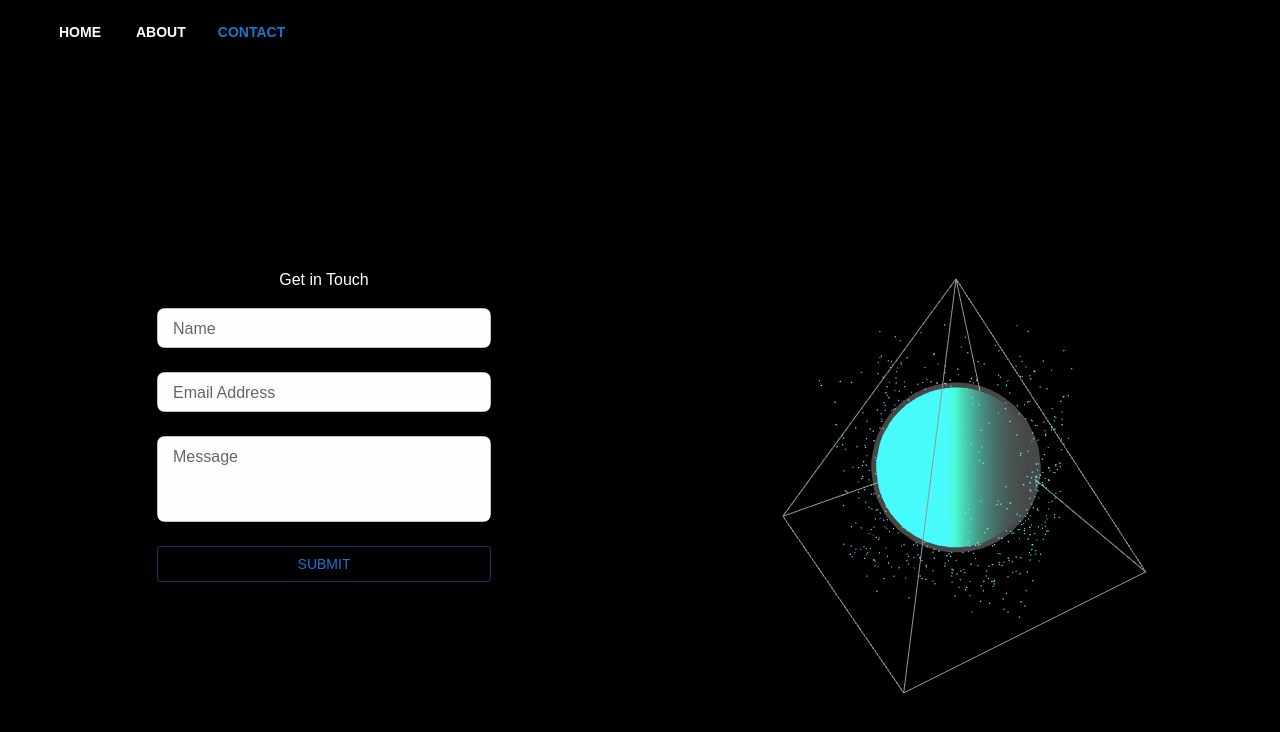
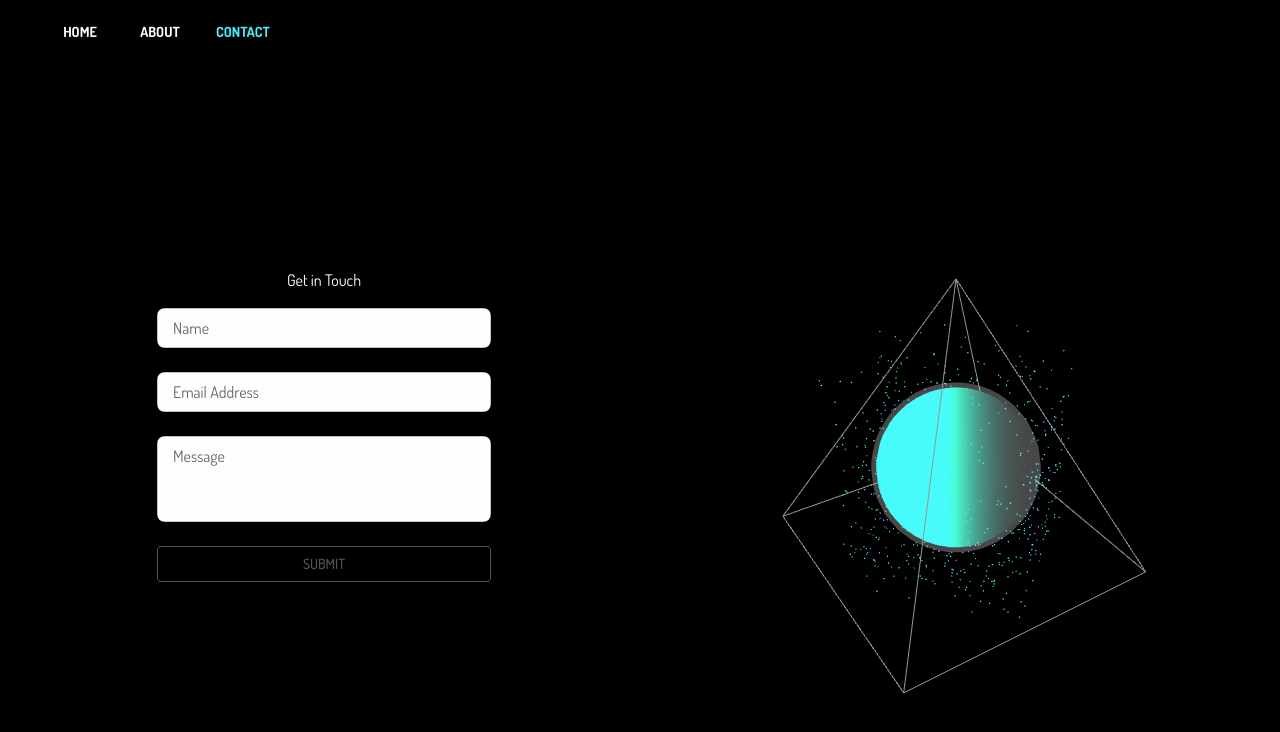
Before and after one commit to kingjbradz/jbwebsite, a React (Vite) app: page /contact in a window 1280 px wide. Shown: the top 732 px of the page. Built offline with nearby package versions, Linux system fonts and the light colour scheme; some icons are missing.

Commit message:
more visual touchups

```diff
--- a/index.html
+++ b/index.html
@@ -3,6 +3,7 @@
   <head>
     <meta charset="UTF-8" />
     <link rel="icon" type="image/svg+xml" href="/favicon.ico" />
+    <link href="https://fonts.googleapis.com/css2?family=Dosis:wght@200..800&display=swap" rel="stylesheet">
     <meta name="viewport" content="width=device-width, initial-scale=1.0" />
     <title>Jordan Bradley</title>
   </head>
--- a/src/Components/Navbar.jsx
+++ b/src/Components/Navbar.jsx
@@ -64,7 +64,7 @@ const Navbar = () => {
                         sx={{
                           color:
                             path === location.pathname
-                              ? "brand.logogrey"
+                              ? "brand.particle"
                               : "brand.primary",
                           borderRadius: 0,
                           marginLeft: 2,
--- a/src/Components/Sidebar.jsx
+++ b/src/Components/Sidebar.jsx
@@ -50,11 +50,11 @@ const Sidebar = ({
                 sx={{
                   color:
                     path === location.pathname
-                      ? "brand.logogrey"
+                      ? "brand.outline"
                       : "brand.primary",
                   borderBottom:
                     path === location.pathname
-                      ? (theme) => `5px solid ${theme.palette.brand.logogrey}`
+                      ? (theme) => `5px solid ${theme.palette.brand.outline}`
                       : `1px solid ${theme.palette.brand.primary}`,
                   borderRadius: 0,
                   fontWeight: 700
--- a/src/Components/Theme.jsx
+++ b/src/Components/Theme.jsx
@@ -5,26 +5,30 @@ export const theme = createTheme({
         brand: {
             primary: "#FFFEFE",
             secondary: "#000001",
-            outline: "#555555"
+            outline: "#555555",
+            particle: "#4AECFC"
         },
     },
     typography: {
         fontFamily: [
+          '"Dosis"',
           'sans-serif',
-          'cursive',
         ].join(','),
       },
     components: {
         MuiCssBaseline: {
             styleOverrides: {
               root: {
-                backgroundColor: "#000001"
+                backgroundColor: "#000001",
+                fontFamily: '"Dosis", sans-serif'
               },
               html: {
-                  backgroundColor: "#000001"
+                  backgroundColor: "#000001",
+                  fontFamily: '"Dosis", sans-serif'
               },
               body: {
                   backgroundColor: "#000001",
+                  fontFamily: '"Dosis", sans-serif'
               },
             }
         },
--- a/src/Pages/About.jsx
+++ b/src/Pages/About.jsx
@@ -14,8 +14,6 @@ import { Container } from "../Components/Elements"
 
 const Home = () => {
     const theme = useTheme()
-    const navigate = useNavigate()
-    const is740 = useMediaQuery("( min-width: 740px )")
     return (
       <Container sx={{
         height: "100%",
@@ -103,11 +101,36 @@ const Home = () => {
               Dynamic Australian full-stack developer with 3+ years of industry experience, specialising in ReactJS, AWS and Phoenix.
             </Typography>
             <br /><br />
-            <Typography>
-
+            <Typography variant="p">
+              Some notable achievements I'm particularly proud of:
             </Typography>
+            <br />
             <Typography variant="p">
-              You can see my current CV <a href="https://jrb-resume-website.s3.ap-southeast-2.amazonaws.com/JordanBradley-CV.pdf">here</a>
+              • Set up a full migration of front-end, back-end and database from Heroku to AWS within my first <i>three months</i> with ensured data continuity and only an hour of downtime.
+            </Typography>
+            <br />
+            <Typography variant="p">
+              • Multiple single handed system-wide front-end renewal with design team collaboration
+            </Typography>
+            <br />
+            <Typography variant="p">
+              • OWASP best practices integration with outside consultant confirmed approval.
+            </Typography>
+            <br />
+            <Typography variant="p">
+              • Same-day turn around component creation
+            </Typography>
+            <br />
+            <Typography variant="p">
+              • Multiple cross time-zone collaborations with both in-house and third-party teams
+            </Typography>
+            <br />
+            <Typography variant="p">
+              • Mentorship to junior front-end developers
+            </Typography>
+            <br /><br />
+            <Typography variant="p">
+              You can see my current CV <a style={{ color: theme.palette.brand.particle }} href="https://jrb-resume-website.s3.ap-southeast-2.amazonaws.com/JordanBradley-CV.pdf">here</a>.
             </Typography>
             </AccordionDetails>
         </Accordion>
--- a/src/Pages/Contact.jsx
+++ b/src/Pages/Contact.jsx
@@ -112,11 +112,11 @@ const Contact = () => {
             paddingRight: 2,
             paddingLeft: 2,
             bgcolor: "brand.secondary",
-            color: "brand.logogrey",
-            borderColor: "brand.logogrey",
+            color: "brand.outline",
+            borderColor: "brand.outline",
             "&:hover": {
               bgcolor: "brand.secondary",
-              color: "brand.logogrey",
+              color: "brand.outline",
             },
           }}
         >
--- a/src/Pages/Home.jsx
+++ b/src/Pages/Home.jsx
@@ -1,8 +1,10 @@
 import React from "react"
 import Typography from "@mui/material/Typography"
+import useMediaQuery from "@mui/material/useMediaQuery"
 import { Container } from "../Components/Elements"
 
 const Home = () => {
+    const is530 = useMediaQuery("(min-width: 530px)")
     return (
       <Container sx={{
         height: "100%",
@@ -10,7 +12,7 @@ const Home = () => {
         flexDirection: "column",
         padding: 4,
         }}>
-        <Typography variant="h3" sx={{ marginBottom: 2 }}>
+        <Typography variant="h3" sx={{ marginBottom: 2, textAlign: !is530 && "center" }}>
           JORDAN BRADLEY
         </Typography>
       </Container>
```
